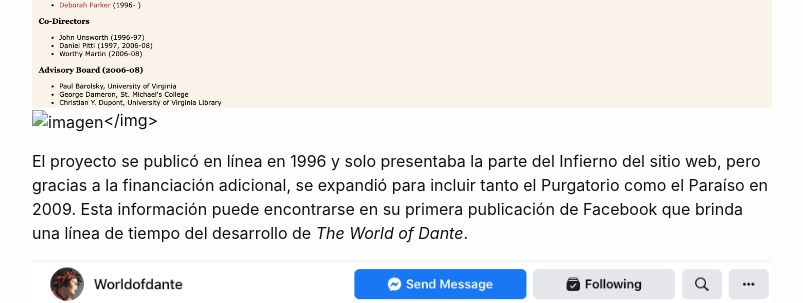
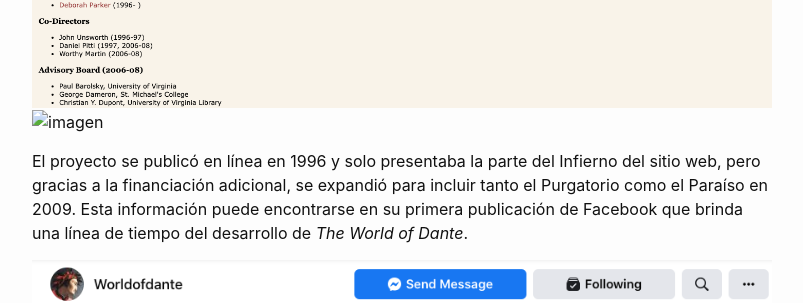
Before and after one commit to miladvh/miladvh.github.io, a Jekyll site: the page built from _posts/2021-10-04-edición-digital.md, in a window 1280 px wide and 900 px high, scrolled down 945 px. Shown: the part 150-453 px from the top of the window, without its empty margins (238-1041 px from the left). Built offline with Jekyll 4.4.1, drawn with Linux system fonts in a browser that asks for light colours.

Commit message:
Update 2021-10-04-edición-digital.md

```diff
--- a/_posts/2021-10-04-edición-digital.md
+++ b/_posts/2021-10-04-edición-digital.md
@@ -12,7 +12,7 @@ URL: <http://www.worldofdante.org/about.html>
 *The World of Dante* es una edición digital que combina elementos multimedia con textos traducidos para proporcionar a los usuarios una mejor comprensión de la Divina Comedia. Este proyecto está patrocinado por the Institute of Advanced Technologies in the Humanities y la Universidad de Virginia. *The World of Dante* fue financiado por varios  organismos incluyendo el IATH Research Fellowship, The National Endowment for the Humanities, The Gladys Krieble Delmas Foundation, y recibió una subvención de the National Italian American Foundation. La editora general del proyecto es Deborah Parker, profesora en el departamento de español, italiano y portugúes de la Universidad de Virginia. Junto a ella, el sitio acredita a un consejo asesor, gerentes de proyectos, programadores, analistas, diseñadores web y asistentes de investigación que ayudaron a la formación de *The World of Dante*. Con esta información, llegué a la conclusión de que a todos los participantes del proyecto se les dio su crédito e incluso su participación se delineó mediante agrupaciones de sus roles.
 
 ![imagen](/assets/images/SPA410_Imagenes.jpg/001.png)
-<img src="/assests/images/SPA410_Imagenes.jpg/001.png" alt="imagen" width="500"></img>
+<img src="/assests/images/SPA410_Imagenes.jpg/001.png" alt="imagen" width="500">
 
 El proyecto se publicó en línea en 1996 y solo presentaba la parte del Infierno del sitio web, pero gracias a la financiación adicional, se expandió para incluir tanto el Purgatorio como el Paraíso en 2009. Esta información puede encontrarse en su primera publicación de Facebook que brinda una línea de tiempo del desarrollo de *The World of Dante*.
 
```
